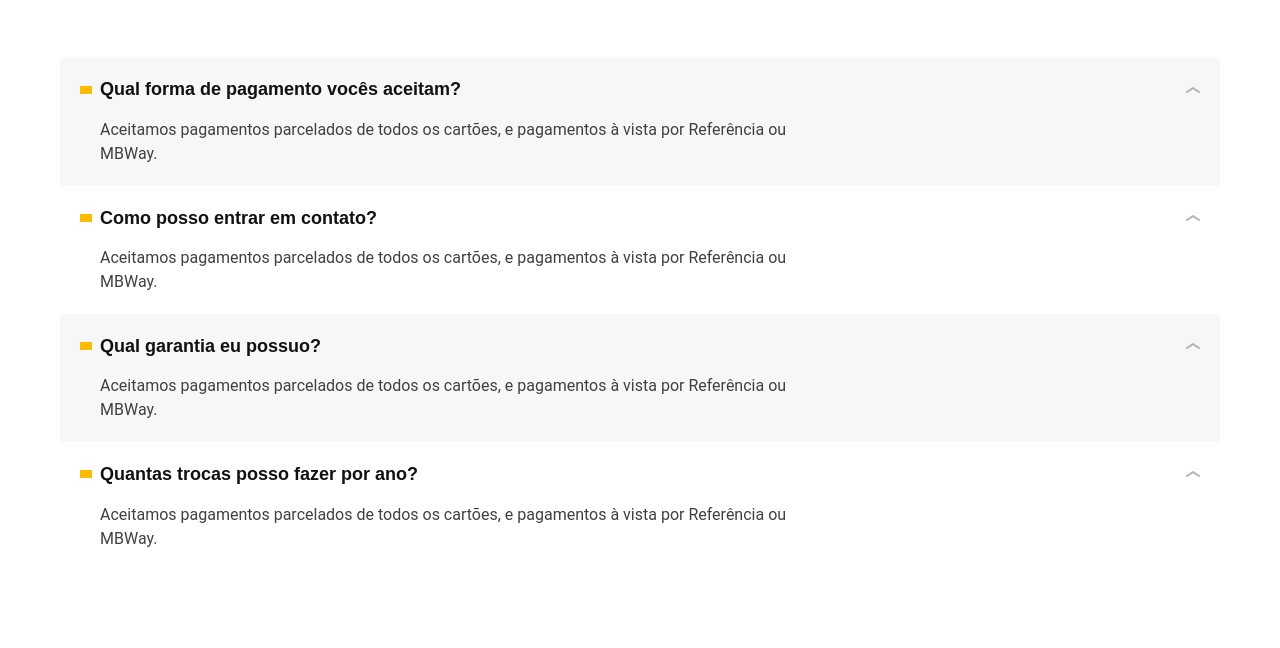
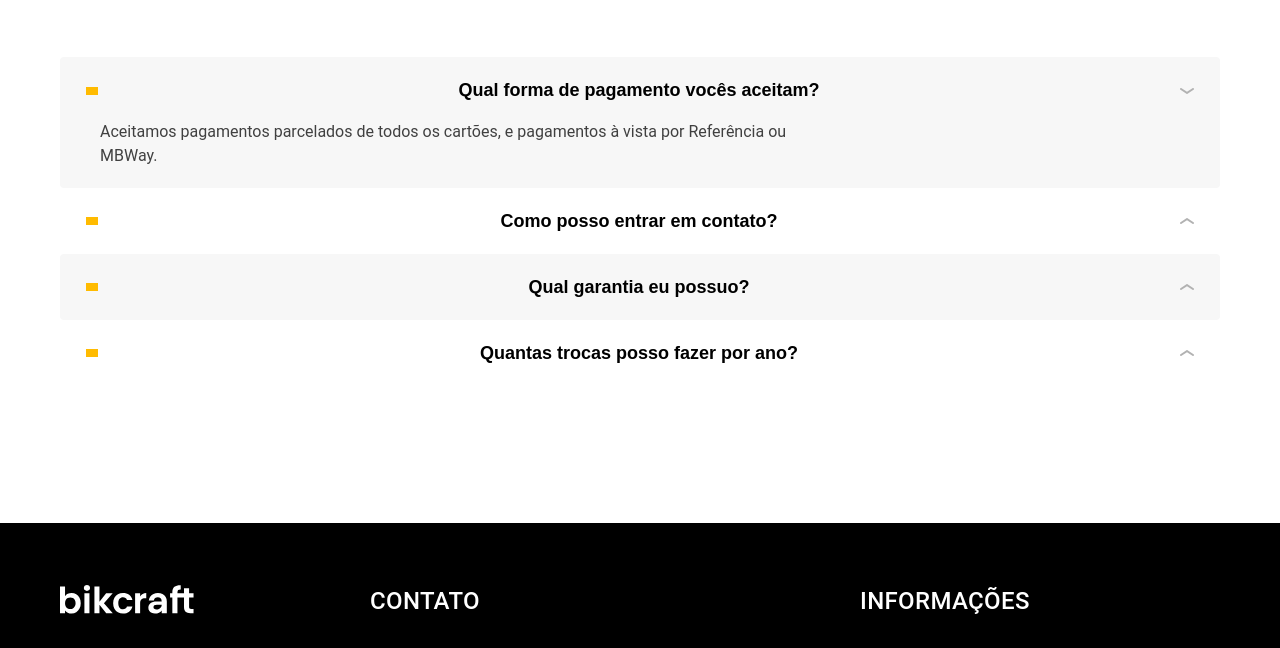
Before and after one commit to SantanderNycz/bikcraft, a plain HTML site: page seguros.html in a window 1280 px wide. Shown: the part 1785-2433 px from the top of the page. Drawn offline with Linux system fonts and the light colour scheme.

Commit message:
Perguntas frequentes - dinâmica

```diff
--- a/css/seguros/perguntas.css
+++ b/css/seguros/perguntas.css
@@ -16,15 +16,19 @@
   background-color: var(--cor-1);
 }
 
-.perguntas dt {
+.perguntas button {
   display: grid;
   grid-template-columns: auto 1fr auto;
   align-items: center;
   gap: 8px;
   cursor: pointer;
+  border: none;
+  background: none;
+  width: 100%;
+  align-items: left;
 }
 
-.perguntas dt::before {
+.perguntas button::before {
   content: "";
   display: inline-block;
   width: 12px;
@@ -32,7 +36,7 @@
   background-color: var(--cor-p1);
 }
 
-.perguntas dt::after {
+.perguntas button::after {
   content: "";
   display: inline-block;
   width: 14px;
@@ -41,8 +45,17 @@
   transition: 0.3s;
 }
 
-.perguntas dt:hover::after {
+.perguntas button:hover::after,
+.perguntas button[aria-expanded="true"]::after {
   transform: rotate(180deg);
+}
+
+.perguntas dd {
+  display: none;
+}
+
+.perguntas dd.ativa {
+  display: block;
 }
 
 .perguntas dd {
--- a/js/script.js
+++ b/js/script.js
@@ -12,7 +12,6 @@ function ativarLink(link) {
 links.forEach(ativarLink);
 
 //Ativar itens do orçamento
-
 const parametros = new URLSearchParams(location.search);
 
 function ativarProduto(parametro) {
@@ -23,3 +22,22 @@ function ativarProduto(parametro) {
 }
 
 parametros.forEach(ativarProduto);
+
+// Perguntas frequentes
+const perguntas = document.querySelectorAll(".perguntas button");
+
+function ativarPergunta(event) {
+  const pergunta = event.currentTarget;
+  const controls = pergunta.getAttribute("aria-controls");
+  const reposta = document.getElementById(controls);
+
+  resposta.classList.toggle("ativa");
+  const ativa = resposta.classList.contains("ativa");
+  pergunta.setAttribute("aria-expanded", ativa);
+}
+
+function eventosPerguntas(pergunta) {
+  pergunta.addEventListener("click", ativarPergunta);
+}
+
+perguntas.forEach(eventosPerguntas);
--- a/seguros.html
+++ b/seguros.html
@@ -109,20 +109,20 @@
     <h2 class="font-1-xxl">perguntas frequentes<span class="cor-p1">.</span></h2>
     <dl>
       <div>
-        <dt class="font-1-m-b">Qual forma de pagamento vocês aceitam?</dt>
-        <dd class="font-2-s cor-9">Aceitamos pagamentos parcelados de todos os cartões, e pagamentos à vista por Referência ou MBWay.</dd>
+        <dt><button class="font-1-m-b" aria-controls="pergunta1" aria-expanded="true">Qual forma de pagamento vocês aceitam?</button></dt>
+        <dd id="pergunta1" class="font-2-s cor-9 ativa">Aceitamos pagamentos parcelados de todos os cartões, e pagamentos à vista por Referência ou MBWay.</dd>
       </div>
       <div>
-        <dt class="font-1-m-b">Como posso entrar em contato?</dt>
-        <dd class="font-2-s cor-9">Aceitamos pagamentos parcelados de todos os cartões, e pagamentos à vista por Referência ou MBWay.</dd>
+        <dt><button class="font-1-m-b" aria-controls="pergunta2" aria-expanded="false">Como posso entrar em contato?</button></dt>
+        <dd id="pergunta2" class="font-2-s cor-9">Aceitamos pagamentos parcelados de todos os cartões, e pagamentos à vista por Referência ou MBWay.</dd>
       </div>
       <div>
-        <dt class="font-1-m-b">Qual garantia eu possuo?</dt>
-        <dd class="font-2-s cor-9">Aceitamos pagamentos parcelados de todos os cartões, e pagamentos à vista por Referência ou MBWay.</dd>
+        <dt><button class="font-1-m-b" aria-controls="pergunta3" aria-expanded="false">Qual garantia eu possuo?</button></dt>
+        <dd id="pergunta3" class="font-2-s cor-9">Aceitamos pagamentos parcelados de todos os cartões, e pagamentos à vista por Referência ou MBWay.</dd>
       </div>
       <div>
-        <dt class="font-1-m-b">Quantas trocas posso fazer por ano?</dt>
-        <dd class="font-2-s cor-9">Aceitamos pagamentos parcelados de todos os cartões, e pagamentos à vista por Referência ou MBWay.</dd>
+        <dt><button class="font-1-m-b" aria-controls="pergunta4" aria-expanded="false">Quantas trocas posso fazer por ano?</button></dt>
+        <dd id="pergunta4" class="font-2-s cor-9">Aceitamos pagamentos parcelados de todos os cartões, e pagamentos à vista por Referência ou MBWay.</dd>
       </div>
     </dl>
   </article>
```
